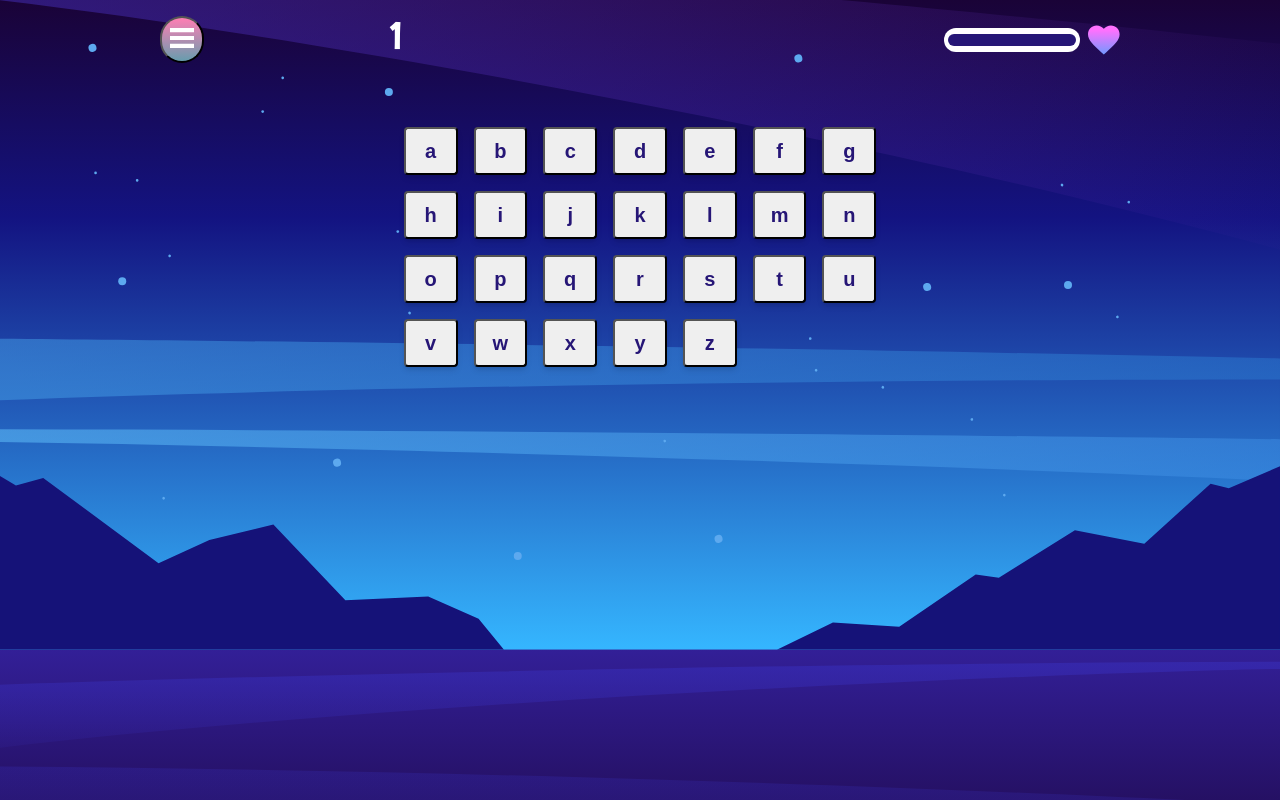
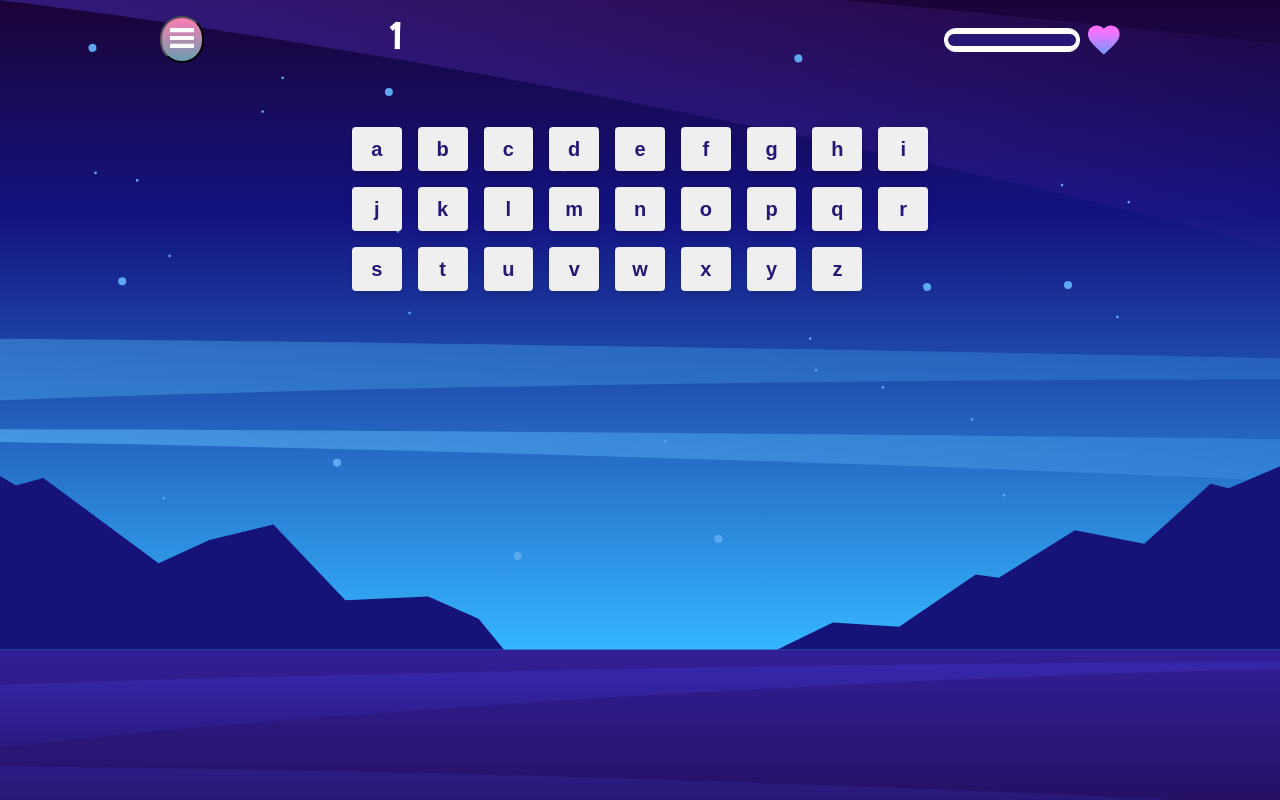
Before and after one commit to irakizaDidier/hangman-game, an Angular app: page /game/1 in a window 1280 px wide. Built offline with nearby package versions, Linux system fonts and the light colour scheme.

Commit message:
fix keybord functinalities

```diff
--- a/src/app/components/game-screen/game-screen.component.css
+++ b/src/app/components/game-screen/game-screen.component.css
@@ -20,12 +20,13 @@
 }
 
 .letters {
-  @apply grid grid-cols-7 gap-4 mt-8;
+  @apply grid grid-cols-9 gap-4 mt-8;
 }
 
 .letter-button {
   @apply font-bold text-xl py-2 px-4 rounded shadow-md;
   color: #261676;
+  border: none;
 }
 
 .letter-button:disabled {
--- a/src/app/components/game-screen/game-screen.component.html
+++ b/src/app/components/game-screen/game-screen.component.html
@@ -19,7 +19,7 @@
       <span *ngIf="char === '_'" class="empty"></span>
     </ng-container>
   </div>
-  <div class="letters grid grid-cols-7 gap-4 mt-8">
+  <div class="letters grid grid-cols-9 gap-4 mt-8">
     <button *ngFor="let letter of letters" (click)="guessLetter(letter)"
       [disabled]="guessedLetters.has(letter) || isPaused"
       class="letter-button">
--- a/src/app/components/game-screen/game-screen.component.ts
+++ b/src/app/components/game-screen/game-screen.component.ts
@@ -30,7 +30,7 @@ export class GameScreenComponent implements OnInit {
   ngOnInit(): void {
     if (this.words.length > 0) {
       this.word = this.selectRandomWord(this.words);
-      this.wordDisplay = '_'.repeat(this.word.length);
+      this.wordDisplay = this.word.replace(/[a-zA-Z]/g, '_');
     }
   }
 
```
